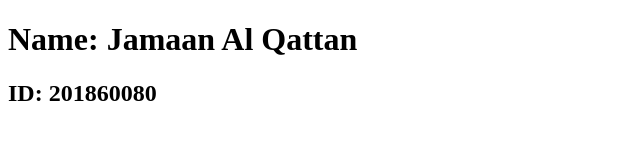
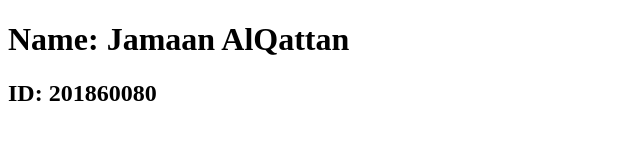
Before and after one commit to Jamaan099/COE453_01_201860060, a plain HTML site: page index.html in a window 1280 px wide. Shown: the full height of the page, 0-640 px from the left. Drawn offline with Linux system fonts and the light colour scheme.

Commit message:
Edited index.html

```diff
--- a/index.html
+++ b/index.html
@@ -5,7 +5,7 @@
 </head>
 
 <body>
-  <h1>Name: Jamaan Al Qattan</h1>
+  <h1>Name: Jamaan AlQattan</h1>
   <h2>ID: 201860080</h2>
 </body>
 
```
